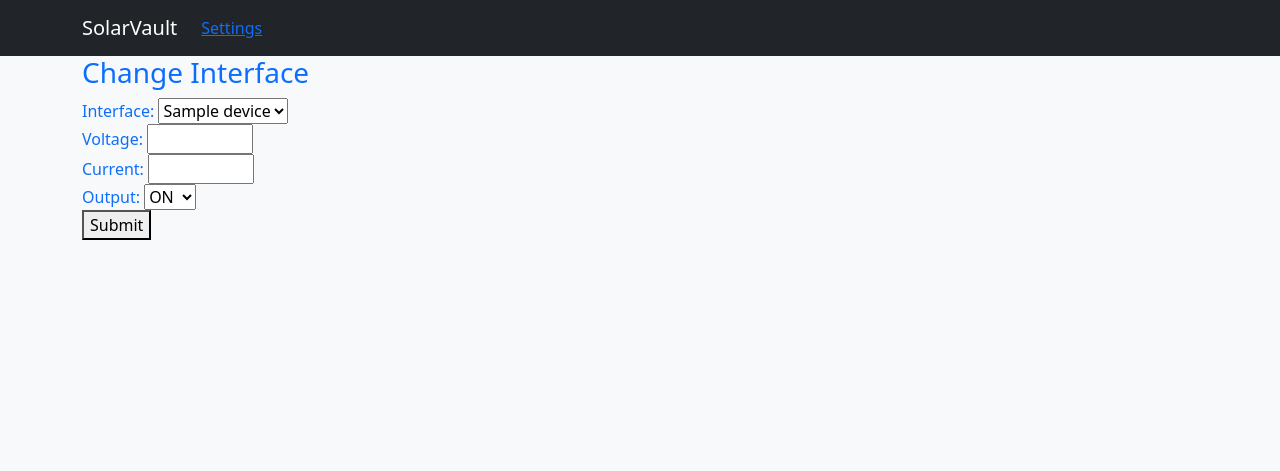
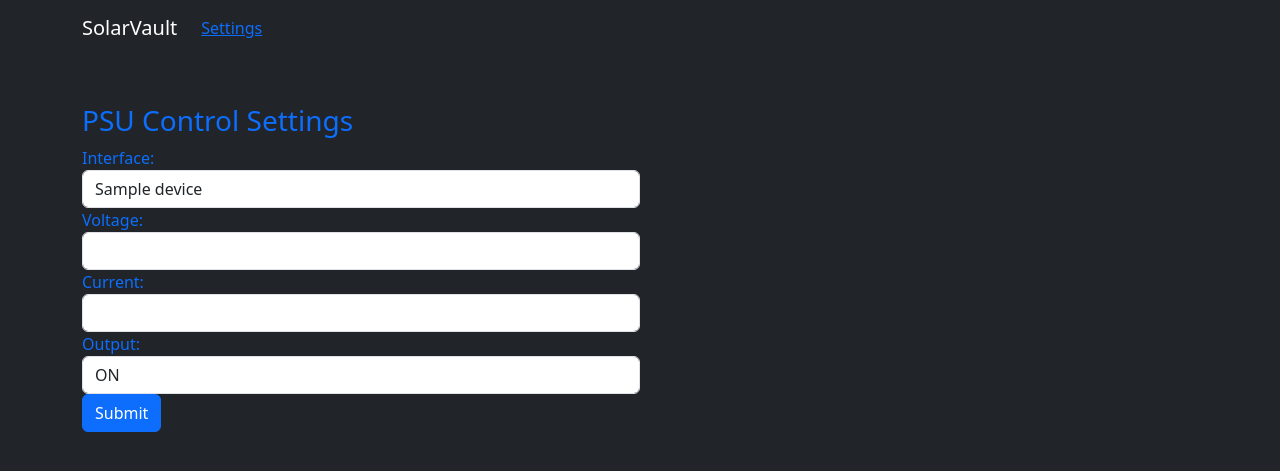
Before and after one commit to carforge/solarvault, a Django app: template django/solarvault/settings/templates/settings/settings.html in a window 1280 px wide. Shown: the top 471 px of the page. Run offline with Django 5.2, Linux system fonts and the light colour scheme; the template is opened without the code that fills it: most values are stand-ins (such as "Sample title", 1, 10 or a date in 2020).

Commit message:
CSS / Bootstrap styling improvment

```diff
--- a/django/solarvault/common/layouts/common/layout.html
+++ b/django/solarvault/common/layouts/common/layout.html
@@ -8,7 +8,7 @@
         <link href="https://cdn.jsdelivr.net/npm/bootstrap@5.3.3/dist/css/bootstrap.min.css" rel="stylesheet" integrity="sha384-QWTKZyjpPEjISv5WaRU9OFeRpok6YctnYmDr5pNlyT2bRjXh0JMhjY6hW+ALEwIH" crossorigin="anonymous">
         <script src="https://cdn.jsdelivr.net/npm/bootstrap@5.3.3/dist/js/bootstrap.bundle.min.js" integrity="sha384-YvpcrYf0tY3lHB60NNkmXc5s9fDVZLESaAA55NDzOxhy9GkcIdslK1eN7N6jIeHz" crossorigin="anonymous"></script>
     </head>
-    <body class="bg-light">
+    <body class="bg-dark">
         <nav class="navbar navbar-dark bg-dark navbar-expand-md">
             <div class="container">
                 <a class="navbar-brand" href="{% url 'control:index' %}">SolarVault</a>
@@ -22,11 +22,8 @@
                 </div>
             </div>
         </nav>
-        <div class="container text-light d-flex align-items-center">
-            <div class="row w-100">
-                {% block body %}
-                {% endblock %}
-            </div>
-        </div>
+
+        {% block body %}
+        {% endblock %}
     </body>
 </html>
--- a/django/solarvault/control/views.py
+++ b/django/solarvault/control/views.py
@@ -56,7 +56,7 @@ def psu_control(request):
                 "output": f"Output ON: {output}"
             })
     else:
-        message = "Nothing specified. Go to settings or use settings paramters in URL."
+        message = "No PSU defined. Go to settings or use settings paramters in URL."
         return render(request, "control/control.html", {
             "message": message
         })
--- a/django/solarvault/settings/templates/settings/settings.html
+++ b/django/solarvault/settings/templates/settings/settings.html
@@ -1,30 +1,50 @@
 {% extends "layout.html" %}
 
-{% block  title%}
+{% block title %}
 Settings
 {% endblock %}
 
 {% block body %}
-<div class="text-primary">
-    <h3>Change Interface</h3>
+<div class="container mt-5 text-primary">
+    <h3>PSU Control Settings</h3>
     <form action="{% url 'control:index' %}" method="get">
+        <div class="form-row">
+            <div class="form-group col-md-6">
                 <label for="if">Interface:</label>
-        <select id="if" name="if">
+                <select id="if" name="if" class="form-control">
                     {% for device in devices %}
                         <option value="{{ device.device }}">{{ device.device }}</option>
                     {% endfor %}
-        </select><br>
+                </select>
+            </div>
+        </div>
+
+        <div class="form-row">
+            <div class="form-group col-md-6">
                 <label for="v">Voltage:</label>
-        <input type="number" id="v" name="v" required min="0" max="30" step="0.1"><br>
+                <input type="number" id="v" name="v" class="form-control" required min="0" max="30" step="0.1">
+            </div>
+        </div>
+
+        <div class="form-row">
+            <div class="form-group col-md-6">
                 <label for="c">Current:</label>
-        <input type="number" id="c" name="c" required min="0" max="5" step="0.01"><br>
+                <input type="number" id="c" name="c" class="form-control" required min="0" max="5" step="0.01">
+            </div>
+        </div>
+
+        <div class="form-row">
+            <div class="form-group col-md-6">
                 <label for="o">Output:</label>
-        <select name="o" id="o">
+                <select name="o" id="o" class="form-control">
                     <option value="True">ON</option>
                     <option value="False">OFF</option>
-        </select><br>
+                </select>
+            </div>
+        </div>
+
         {% csrf_token %}
-        <button type="submit">Submit</button>
+        <button type="submit" class="btn btn-primary">Submit</button>
     </form>
 </div>
 {% endblock %}
```
Also changed, not shown: django/solarvault/control/templates/control/control.html (+6 -2 lines). Lines whose indentation alone changed are shown as unchanged.
